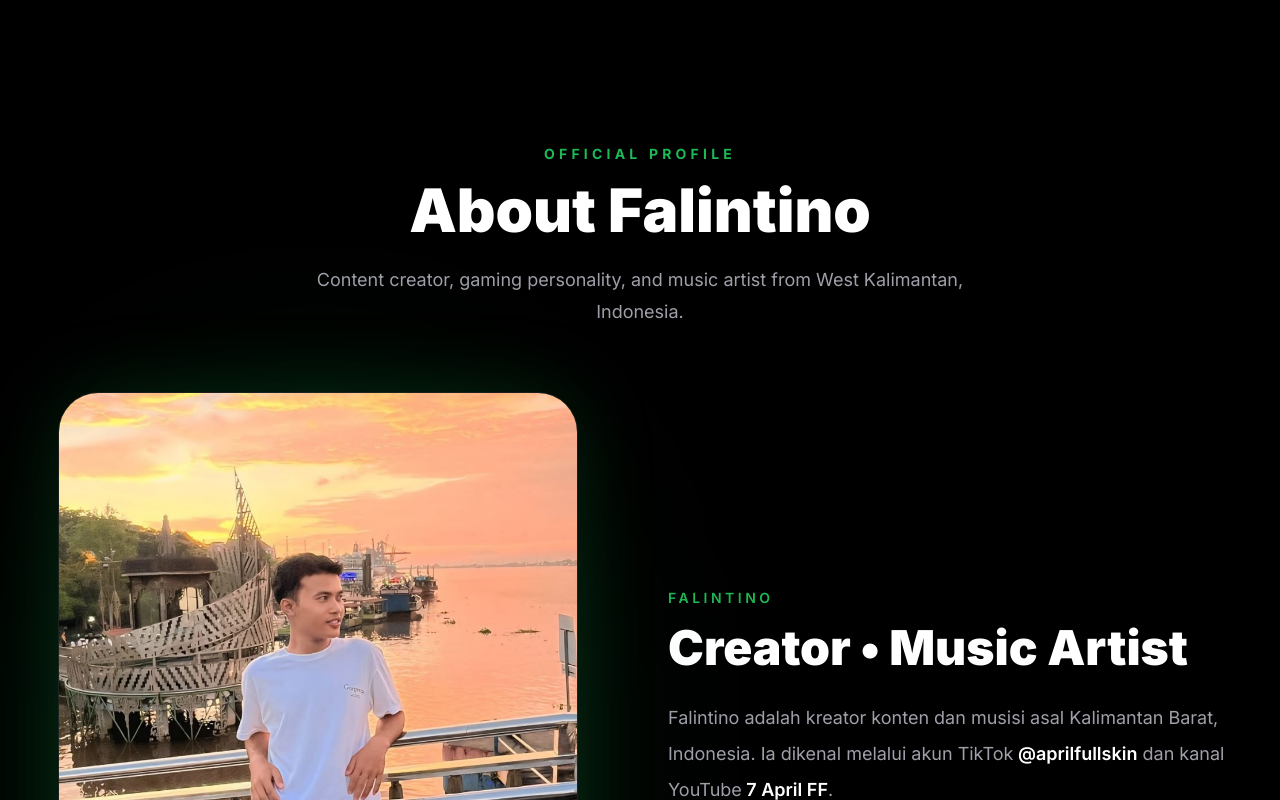
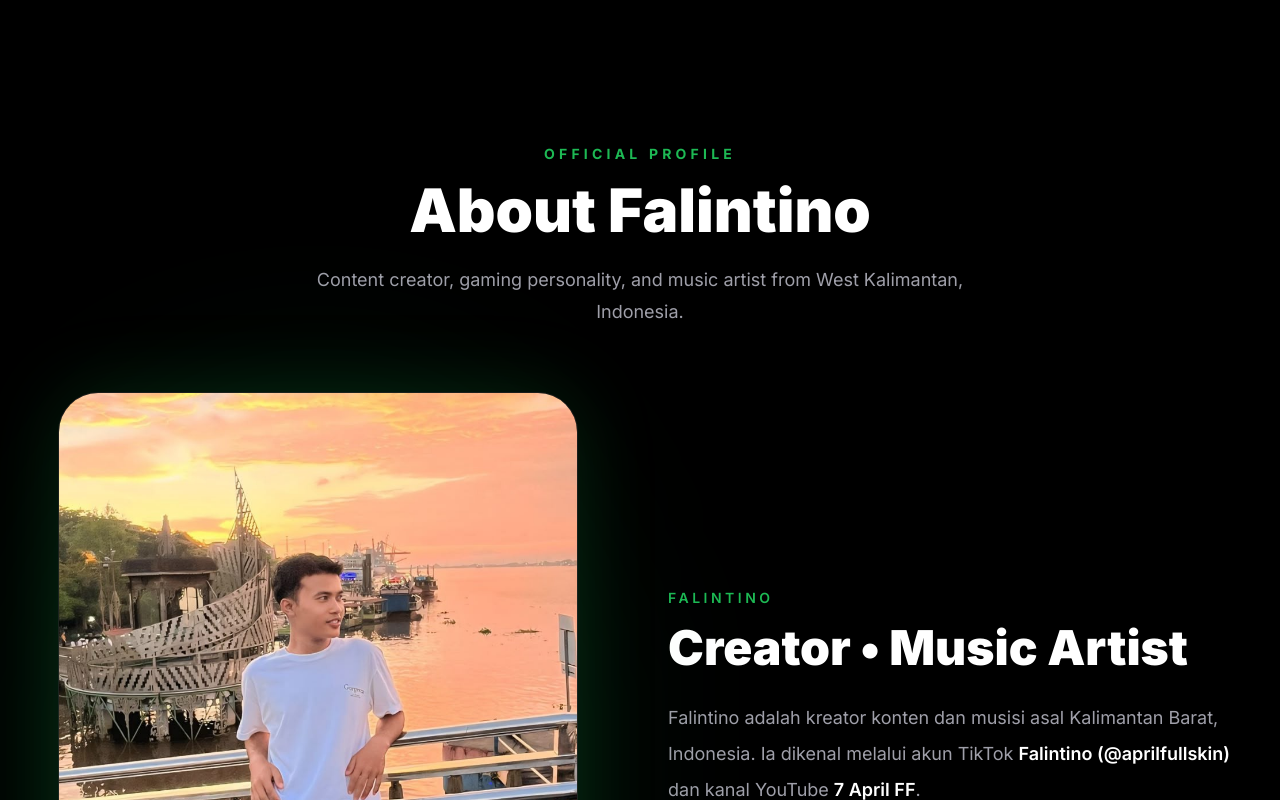
Before and after one commit to falintino/falintino, a Next.js app: page /about in a window 1280 px wide. Shown: the top 800 px of the page. Built offline with nearby package versions, Linux system fonts and the light colour scheme.

Commit message:
Improve Falintino identity on about page

```diff
--- a/app/about/page.tsx
+++ b/app/about/page.tsx
@@ -14,7 +14,7 @@ export const metadata: Metadata = {
   title: "About Falintino | Content Creator & Music Artist",
 
   description:
-    "Learn about Falintino, an Indonesian content creator and music artist from West Kalimantan, known through TikTok @aprilfullskin, YouTube 7 April FF, and his music releases.",
+    "Learn about Falintino, an Indonesian content creator and music artist from West Kalimantan, known through TikTok Falintino (@aprilfullskin), YouTube 7 April FF, and his music releases.",
 
   alternates: {
     canonical: "https://www.falintino.com/about",
@@ -23,7 +23,7 @@ export const metadata: Metadata = {
   openGraph: {
     title: "About Falintino | Content Creator & Music Artist",
     description:
-      "Official profile of Falintino, Indonesian content creator and music artist known through TikTok @aprilfullskin and YouTube 7 April FF.",
+      "Official profile of Falintino, Indonesian content creator and music artist known through TikTok Falintino (@aprilfullskin) and YouTube 7 April FF.",
     url: "https://www.falintino.com/about",
     siteName: "Falintino",
     type: "profile",
@@ -82,7 +82,7 @@ const aboutSchema = {
       image: "https://www.falintino.com/images/artist/hero.jpeg",
 
       description:
-        "Falintino is an Indonesian content creator and music artist from West Kalimantan. He is known through the TikTok account @aprilfullskin and the YouTube channel 7 April FF.",
+        "Falintino is an Indonesian content creator and music artist from West Kalimantan. He is known through the TikTok profile Falintino (@aprilfullskin) and the YouTube channel 7 April FF.",
 
       jobTitle: [
         "Content Creator",
@@ -102,7 +102,7 @@ const aboutSchema = {
 const socialLinks = [
   {
     name: "TikTok",
-    label: "@aprilfullskin",
+    label: "Falintino (@aprilfullskin)",
     href: artist.tiktok,
     icon: FaTiktok,
   },
@@ -190,13 +190,13 @@ export default function AboutPage() {
 
               <p className="mt-7 text-lg leading-9 text-zinc-400">
                 Falintino adalah kreator konten dan musisi asal Kalimantan
-                Barat, Indonesia. Ia dikenal melalui akun TikTok
+                Barat, Indonesia. Ia dikenal melalui akun TikTok{" "}
                 <strong className="font-semibold text-white">
-                  {" "}@aprilfullskin
+                  Falintino (@aprilfullskin)
                 </strong>{" "}
-                dan kanal YouTube
+                dan kanal YouTube{" "}
                 <strong className="font-semibold text-white">
-                  {" "}7 April FF
+                  7 April FF
                 </strong>.
               </p>
 
```
